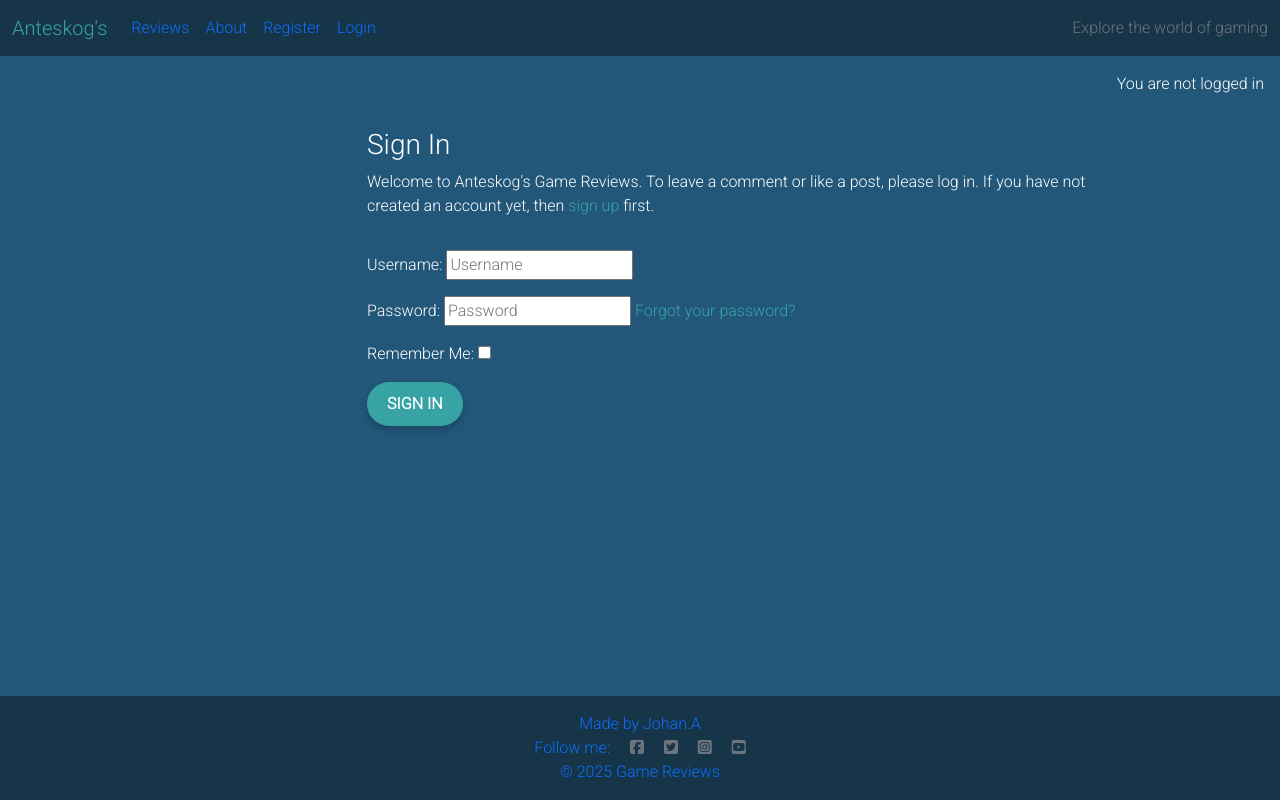
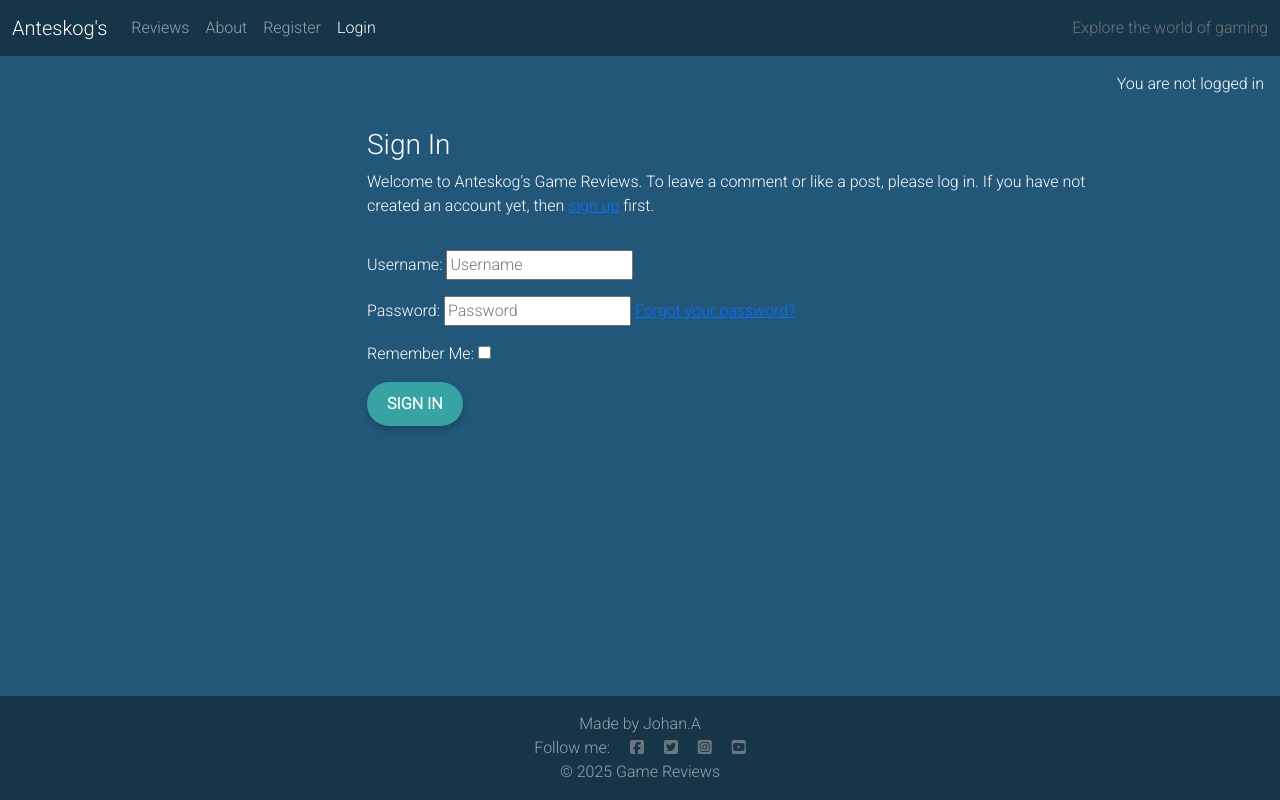
Before and after one commit to Johan-4P/anteskogs_game_reviews, a Django app: a page that uses templates/base.html in a window 1280 px wide. Run offline with Django 5.2, Linux system fonts and the light colour scheme; some libraries are stand-ins or nearby versions.

Commit message:
Refactor CSS styles and HTML structure for improved consistency and readability

```diff
--- a/static/css/style.css
+++ b/static/css/style.css
@@ -6,16 +6,7 @@ body {
     color: #fff;
 }
 
-a {
-    color: #38A3A5;
-    text-decoration: none;
-}
-a:hover {
-    color: #80ED99;
-}
-a:active {
-    color: #57C699;
-}
+
 
 /* Home page styles */
 .home-page {
@@ -39,9 +30,9 @@ a:active {
 /* Navbar Styles */
 .navbar {
     background-color: #173548;
-    color: white;
 
 }
+
 
 .brand {
     font-family: Lato, sans-serif;
@@ -392,7 +383,7 @@ label[for*="id_"]:required::after {
 /* Footer */
 .footer {
     background-color: #173548;
-    color: #0d6efd;
+    color: rgba(255,255,255,.55);
 }
 /* Media Queries */
 
--- a/templates/base.html
+++ b/templates/base.html
@@ -40,10 +40,10 @@
     {% endblock %}
 </head>
 
-<body id="bootstrap-overrides" class="d-flex flex-column h-100 main-bg">
+<body class="d-flex flex-column h-100 main-bg">
 
     <!-- Navigation -->
-    <nav class="navbar navbar-expand-lg">
+    <nav class="navbar navbar-expand-lg navbar-dark dark-bg">
         <div class="container-fluid">
             <a class="navbar-brand" href="{% url 'home' %}">Anteskog's</a>
             <button id="navbar-icon" class="navbar-toggler" type="button" data-bs-toggle="collapse" data-bs-target="#navbarText"
```
Also changed, not shown: TESTING.md (+1 -5 lines), 1 other file.
